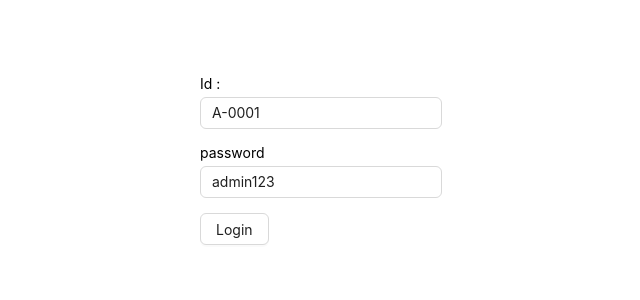
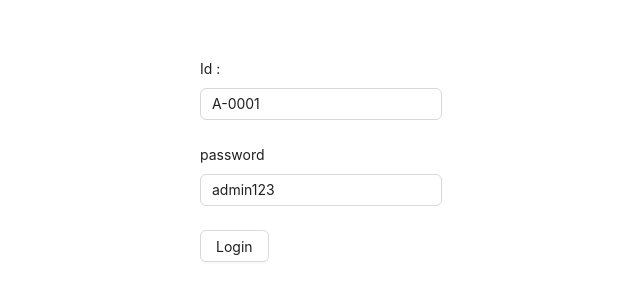
Before and after one commit to mehedihasan8/React-Redux-all-Project, a React (Vite) app in the folder phu-client/: page /login in a window 1280 px wide. Shown: the part 240-540 px from the top of the page, without its empty margins (319-959 px from the left). Built offline with nearby package versions, Linux system fonts and the light colour scheme.

Commit message:
create academic semester selete form

```diff
--- a/phu-client/src/components/form/PHForm.tsx
+++ b/phu-client/src/components/form/PHForm.tsx
@@ -1,3 +1,4 @@
+import { Form } from "antd";
 import { ReactNode } from "react";
 import {
   FieldValues,
@@ -25,7 +26,9 @@ const PHForm = ({ onSubmit, children, defaultValues }: TFromProps) => {
 
   return (
     <FormProvider {...methods}>
-      <form onSubmit={methods.handleSubmit(onSubmit)}>{children}</form>
+      <Form layout="vertical" onFinish={methods.handleSubmit(onSubmit)}>
+        {children}
+      </Form>
     </FormProvider>
   );
 };
--- a/phu-client/src/components/form/PHInput.tsx
+++ b/phu-client/src/components/form/PHInput.tsx
@@ -1,4 +1,4 @@
-import { Input } from "antd";
+import { Form, Input } from "antd";
 import { Controller } from "react-hook-form";
 
 type TInputProps = {
@@ -10,11 +10,13 @@ type TInputProps = {
 const PHInput = ({ type, name, label }: TInputProps) => {
   return (
     <div style={{ marginBottom: "15px" }}>
-      <p style={{ marginBottom: "5px" }}>{label ? label : null}</p>
-
       <Controller
         name={name}
-        render={({ field }) => <Input {...field} type={type} id={name} />}
+        render={({ field }) => (
+          <Form.Item label={label}>
+            <Input {...field} type={type} id={name} />
+          </Form.Item>
+        )}
       />
     </div>
   );
--- /dev/null
+++ b/phu-client/src/components/form/PHSelect.tsx
@@ -0,0 +1,21 @@
+import { Form, Select } from "antd";
+
+const PHSelect = ({ label }) => {
+  const handelChange = (value: string) => {
+    console.log("selet", value);
+  };
+  return (
+    <Form.Item label={label}>
+      <Select
+        style={{ width: "100%" }}
+        onChange={handelChange}
+        options={[
+          { value: "foysal", label: "Foysal" },
+          { value: "mamun", label: "Mamun" },
+        ]}
+      />
+    </Form.Item>
+  );
+};
+
+export default PHSelect;
--- a/phu-client/src/pages/admin/academicManagement/CreateAcademicSemester.tsx
+++ b/phu-client/src/pages/admin/academicManagement/CreateAcademicSemester.tsx
@@ -1,17 +1,24 @@
 import { FieldValues, SubmitErrorHandler } from "react-hook-form";
 import PHForm from "../../../components/form/PHForm";
 import PHInput from "../../../components/form/PHInput";
-import { Button } from "antd";
+import { Button, Col, Flex } from "antd";
+import PHSelect from "../../../components/form/PHSelect";
 
 const CreateAcademicSemester = () => {
   const onSubmit: SubmitErrorHandler<FieldValues> = (data) => {
     console.log("data", data);
   };
   return (
-    <PHForm onSubmit={onSubmit}>
-      <PHInput type="text" name="Name" />
-      <Button htmlType="submit">submit</Button>
-    </PHForm>
+    <Flex justify="center">
+      <Col span={12}>
+        <PHForm onSubmit={onSubmit}>
+          <PHInput type="text" name="name" label="Name" />
+          <PHInput type="date" name="date" label="Year" />
+          <PHSelect label="Selet your name" />
+          <Button htmlType="submit">submit</Button>
+        </PHForm>
+      </Col>
+    </Flex>
   );
 };
 
```
